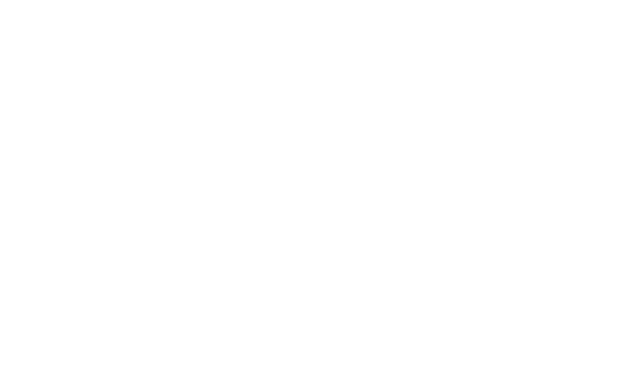
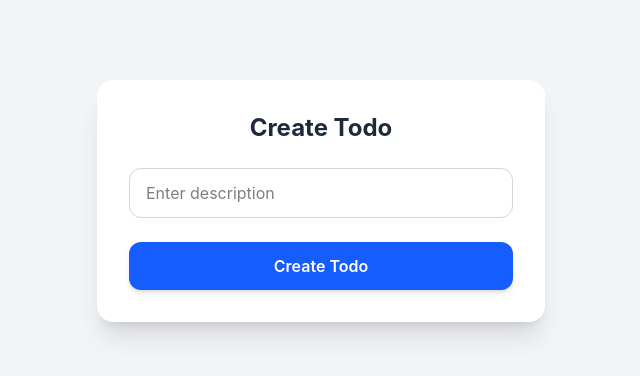
Before and after one commit to aakashg339/Todo-List-2, a React app in the folder frontend/: page / in a window 1280 px wide. Shown: the top 376 px of the page, without its empty margins (319-959 px from the left). Built offline with nearby package versions, Linux system fonts and the light colour scheme; no server answers; the HTML template or start-up script is replaced by a standard one.

Commit message:
feat(frontend): Added logic to create todo and display todo

```diff
--- a/frontend/src/App.jsx
+++ b/frontend/src/App.jsx
@@ -1,11 +1,31 @@
+import { useEffect, useState } from 'react';
 import './App.css'
+import CreateTodo from './components/CreateTodo'
+import api from './api/api';
+import Todos from './components/Todos';
 
 function App() {
+  const [todos, setTodos] = useState([]);
+
+  useEffect(() => {
+    const fetchTodos = async () => {
+      const response = await api.get('/todos');
+      // console.log("Fetch todo response : ", response);
+      // console.log("Todos from response : ", response.data.todos);
+      setTodos([...response.data.todos]);
+      // console.log("todos : ", todos);
+    };
+
+    fetchTodos();
+  }, []);
 
   return (
-    <>
-
-    </>
+    <div className='min-h-screen bg-gray-100 py-10'>
+      <div className='max-w-4xl mx-auto space-y-8 px-4'>
+        <CreateTodo todos={todos} setTodos={setTodos} />
+        <Todos todos={todos} setTodos={setTodos} />
+      </div>
+    </div>
   )
 }
 
--- a/frontend/src/components/CreateTodo.jsx
+++ b/frontend/src/components/CreateTodo.jsx
@@ -1,29 +1,66 @@
 import { useState } from "react";
 import api from "../api/api";
 
-function CreateTodo() {
+function CreateTodo({todos, setTodos}) {
     const [todoDescription, setTodoDescription] = useState("");
-    const [loading, setLoading] = useState(false);
+    const [error, setError] = useState([]);
 
-    const handleCreateTodoSubmit = (e) => {
-        setTodoDescription(e.target.value);
-
+    const handleCreateTodoSubmit = async (e) => {
         try {
-
+            const response = await api.post('/todo', {
+                title: todoDescription,
+                completed: false
+            });
+            console.log(response.data);
+            setTodos([...todos, response.data]);
+            setError('');
+            setTodoDescription('');
         } catch (error) {
-
+            // console.log(error);
+            // console.log(error.message);
+            // console.log(error.response.data);
+            setError(Object.values(error.response.data));
         }
     };
 
     return (
-    <div>
-        <input type="text"
-            value={todoDescription}
-            placeholder="Enter description"
-        />
-        <button onClick={handleCreateTodoSubmit}>
+    <div className="flex justify-center bg-gray-100 py-10">
+        <div className="w-full max-w-md bg-white shadow-xl rounded-2xl p-8 space-y-6">
+
+            <h2 className="text-2xl font-bold text-gray-800 text-center">
             Create Todo
-        </button>
+            </h2>
+
+            <div className="space-y-2">
+            <input
+                type="text"
+                value={todoDescription}
+                placeholder="Enter description"
+                onChange={(e) => setTodoDescription(e.target.value)}
+                className="w-full px-4 py-3 border border-gray-300 rounded-xl
+                        focus:outline-none focus:ring-2 focus:ring-blue-500
+                        focus:border-transparent transition duration-200"
+            />
+            </div>
+
+            <button
+            onClick={handleCreateTodoSubmit}
+            className="w-full bg-blue-600 hover:bg-blue-700
+                        text-white font-semibold py-3
+                        rounded-xl shadow-md
+                        transition duration-200
+                        active:scale-95"
+            >
+            Create Todo
+            </button>
+
+            {error.length != 0 && (
+            <p className="text-red-500 text-sm text-center font-medium">
+                Error: {error.join(', ')}
+            </p>
+            )}
+
+        </div>
     </div>
     );
 }
--- /dev/null
+++ b/frontend/src/components/TodoItem.jsx
@@ -0,0 +1,33 @@
+import { MdDone, MdPending } from "react-icons/md";
+import { RxUpdate } from "react-icons/rx";
+import { RiDeleteBinLine } from "react-icons/ri";
+
+function TodoItem({todo}) {
+    // console.log("TodoItem", todo);
+    // console.log("TodoItem", todo.title);
+
+    const handleUpdate = () => {
+
+    };
+
+    const handleDelete = () => {
+
+    };
+
+    return (
+        <div className="flex items-center justify-between bg-white p-4 rounded-lg shadow-md hover:shadow-lg transition">
+            <p>{todo.title}</p>
+            <div className="flex items-center space-x-4 text-xl cursor-pointer">
+                {todo.completed ? <MdDone /> : <MdPending />}
+                <button onClick={handleUpdate}>
+                    <RxUpdate />
+                </button>
+                <button onClick={handleDelete}>
+                    <RiDeleteBinLine />
+                </button>
+            </div>
+        </div>
+    );
+}
+
+export default TodoItem;
--- /dev/null
+++ b/frontend/src/components/Todos.jsx
@@ -0,0 +1,17 @@
+import { useState } from "react";
+import api from "../api/api";
+import TodoItem from "./TodoItem";
+
+function Todos({todos, setTodos}) {
+    // console.log("Todos todos", todos);
+    return (
+        <div className="max-w-2xl mx-auto mt-6 space-y-3">
+            {todos && todos.map((todo, idx) => {
+                return <TodoItem key={idx} todo={todo} />
+            })}
+        </div>
+    );
+
+};
+
+export default Todos;
```
